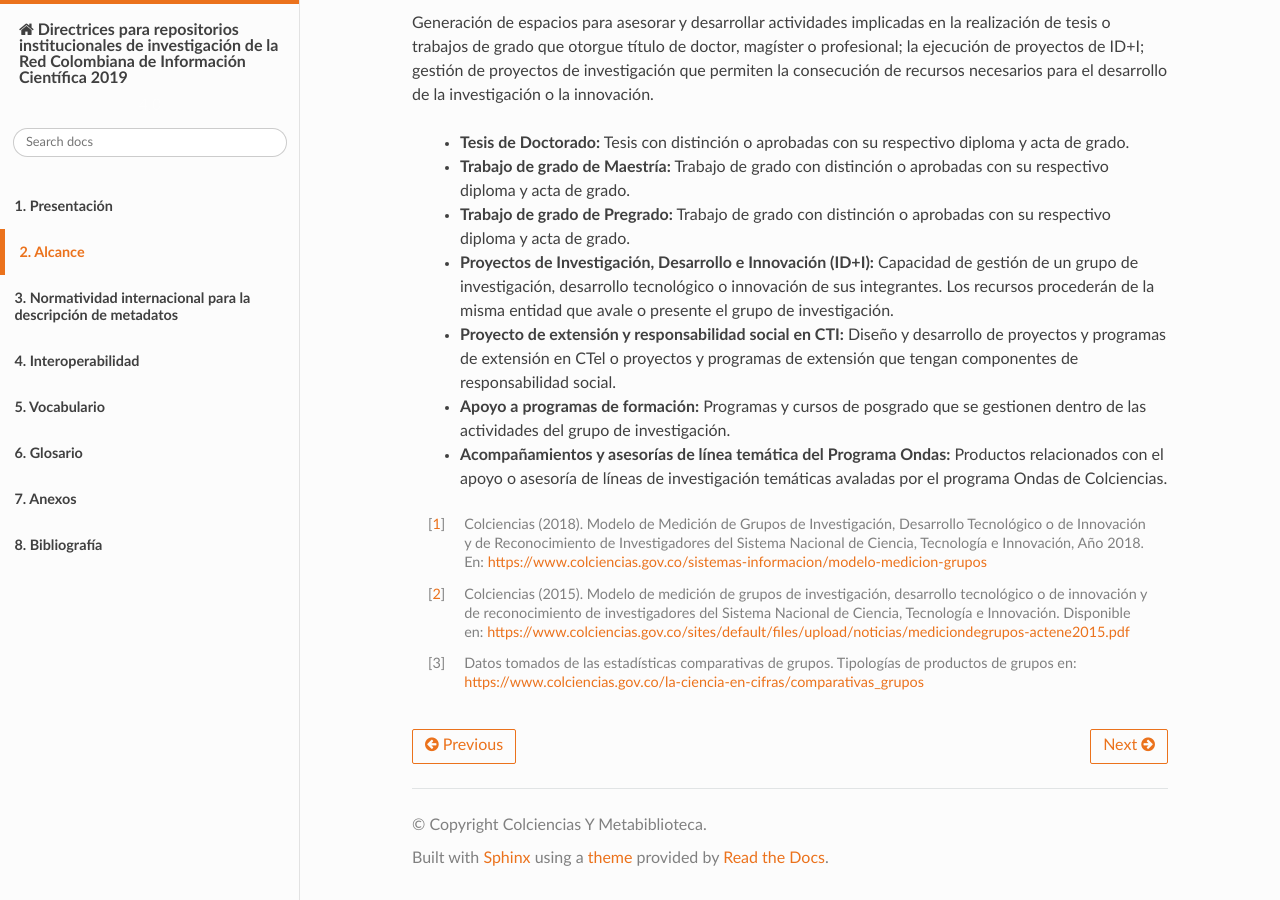
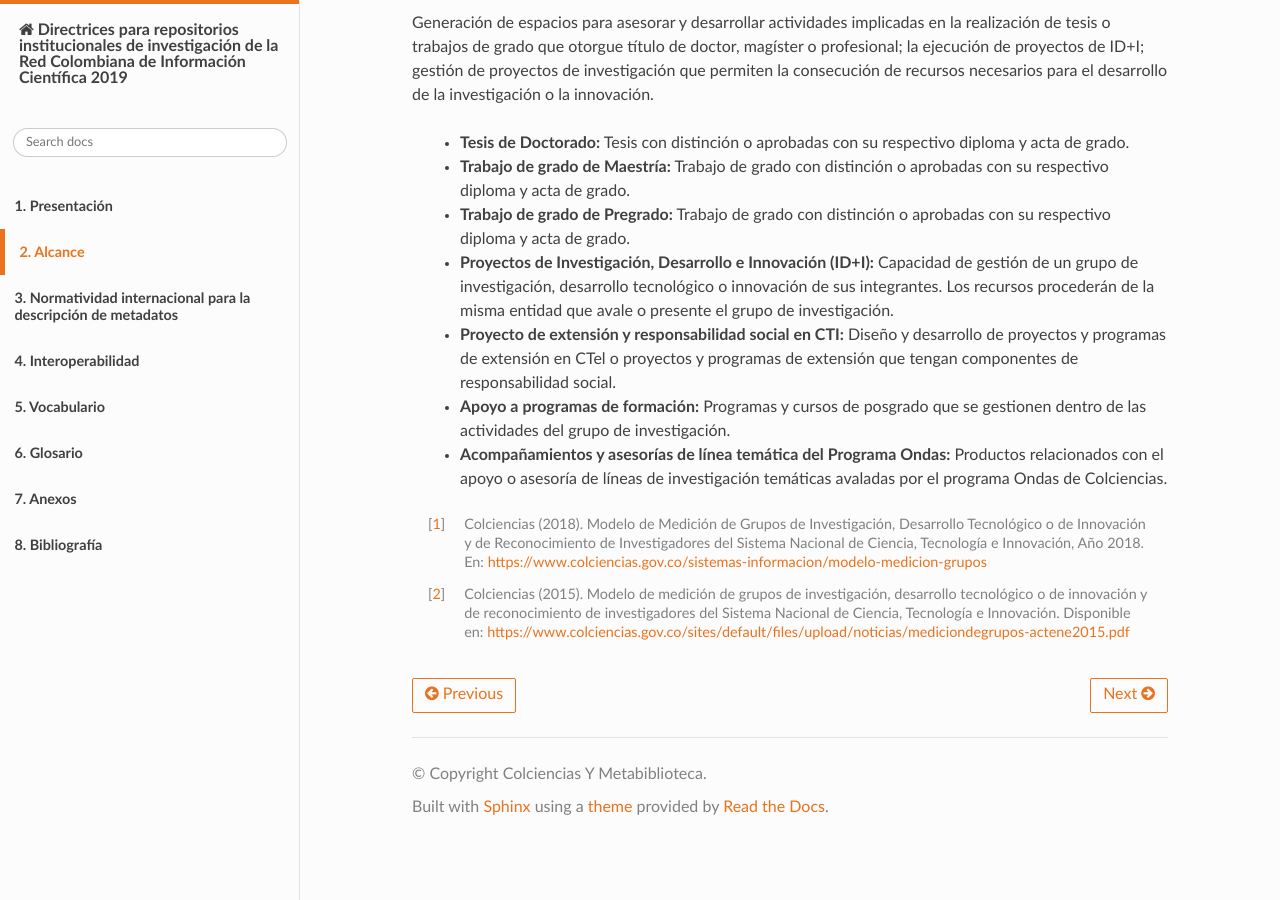
Before and after one commit to rcic/openaire4, a Sphinx documentation site: the page built from docs/use_of_oai_pmh.rst, in a window 1280 px wide and 900 px high, scrolled down 2339 px. Built offline with Sphinx 7.4.7 and the Read the Docs theme 2.0.0, drawn with Linux system fonts in a browser that asks for light colours; after the commit the page ends 3188 px from its top, so only the background shows below that.

Commit message:
correccion

```diff
--- a/docs/use_of_oai_pmh.rst
+++ b/docs/use_of_oai_pmh.rst
@@ -70,4 +70,3 @@ Generación de espacios para asesorar y desarrollar actividades implicadas en la
 
 .. [#] Colciencias (2018). Modelo de Medición de Grupos de Investigación, Desarrollo Tecnológico o de Innovación y de Reconocimiento de Investigadores del Sistema Nacional de Ciencia, Tecnología e Innovación, Año 2018. En: https://www.colciencias.gov.co/sistemas-informacion/modelo-medicion-grupos
 .. [#] Colciencias (2015). Modelo de medición de grupos de investigación, desarrollo tecnológico o de innovación y de reconocimiento de investigadores del Sistema Nacional de Ciencia, Tecnología e Innovación. Disponible en: https://www.colciencias.gov.co/sites/default/files/upload/noticias/mediciondegrupos-actene2015.pdf
-.. [#] Datos tomados de las estadísticas comparativas de grupos. Tipologías de productos de grupos en: https://www.colciencias.gov.co/la-ciencia-en-cifras/comparativas_grupos
```
